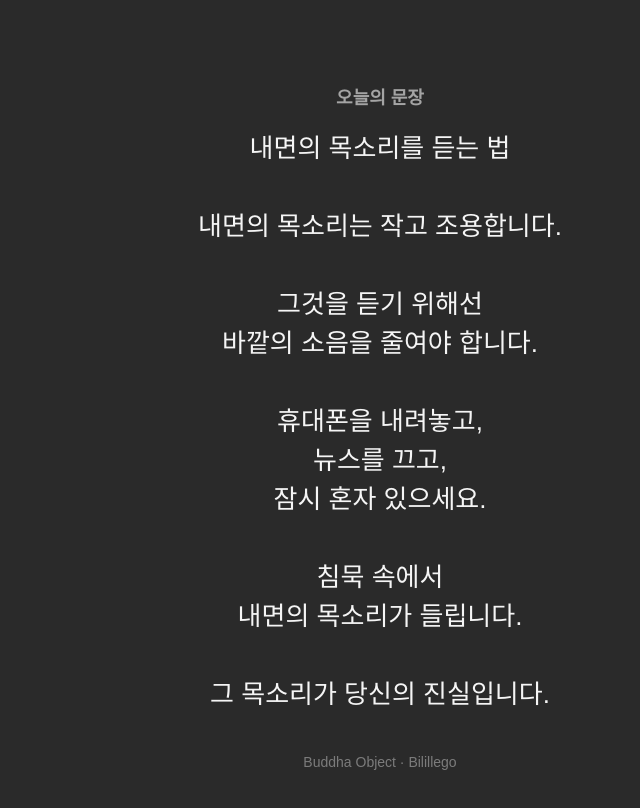
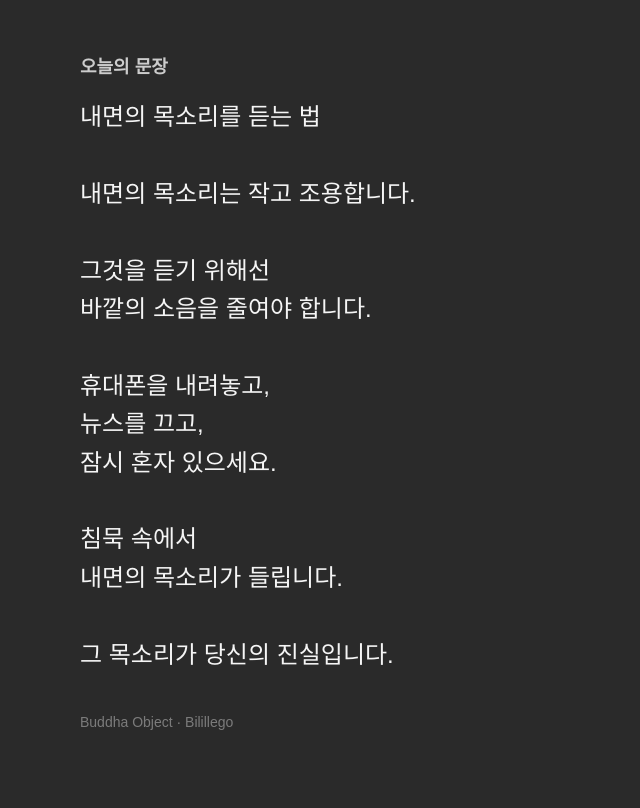
Before and after one commit to bilillego/bilillego, a plain HTML site: page index.html in a window 1280 px wide. Shown: the whole page, without its empty margins (260-900 px from the left). Drawn offline with Linux system fonts and the light colour scheme.

Commit message:
Update index.html

```diff
--- a/index.html
+++ b/index.html
@@ -10,30 +10,38 @@ body{
   background:#2a2a2a;
   color:#f5f5f5;
   font-family: 'Pretendard', sans-serif;
-    display:flex;
-    justify-content:center;
-    align-items:center;
-    height:100vh;
-    text-align:center;
-    padding:20px;
+
+  /* 가운데 정렬 제거 */
+  display:block;
+
+  min-height:100dvh;
+  padding:40px 20px;
+  box-sizing:border-box;
 }
+
 .card{
-    max-width:500px;
+  max-width:600px;
+  margin:0 auto;
 }
+
 h1{
   font-size:18px;
-    opacity:0.6;
+  opacity:0.8;
+  margin-bottom:20px;
 }
+
 .quote{
-    font-size:26px;
-    margin-top:20px;
-    line-height:1.5;
+  font-size:24px;
+  line-height:1.6;
+  white-space:pre-line; /* \n 줄바꿈 제대로 보이게 */
 }
+
 .footer{
   margin-top:40px;
   font-size:14px;
   opacity:0.4;
 }
+
 </style>
 </head>
 <body>
```
Lines whose indentation alone changed are shown as unchanged.
